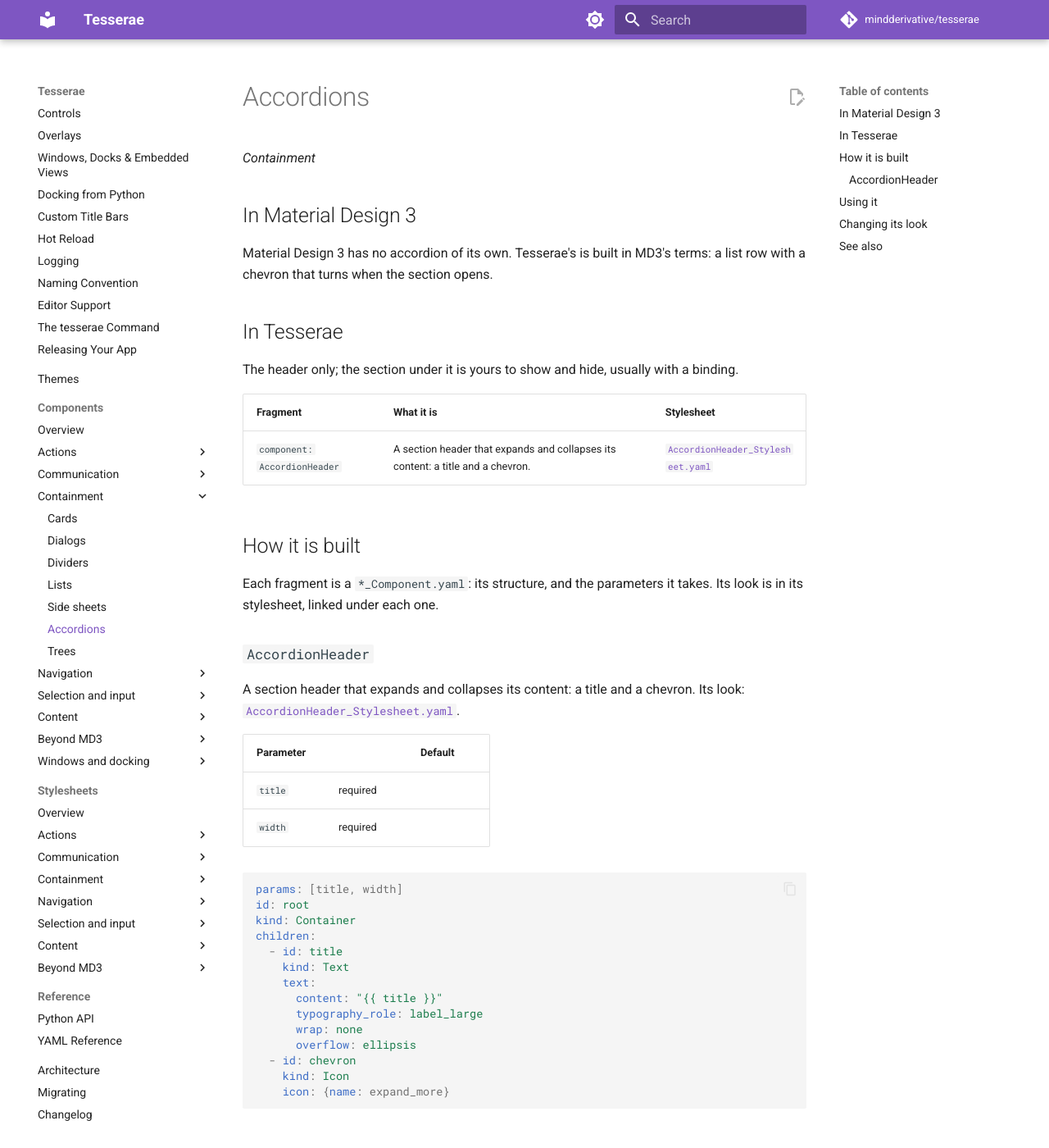
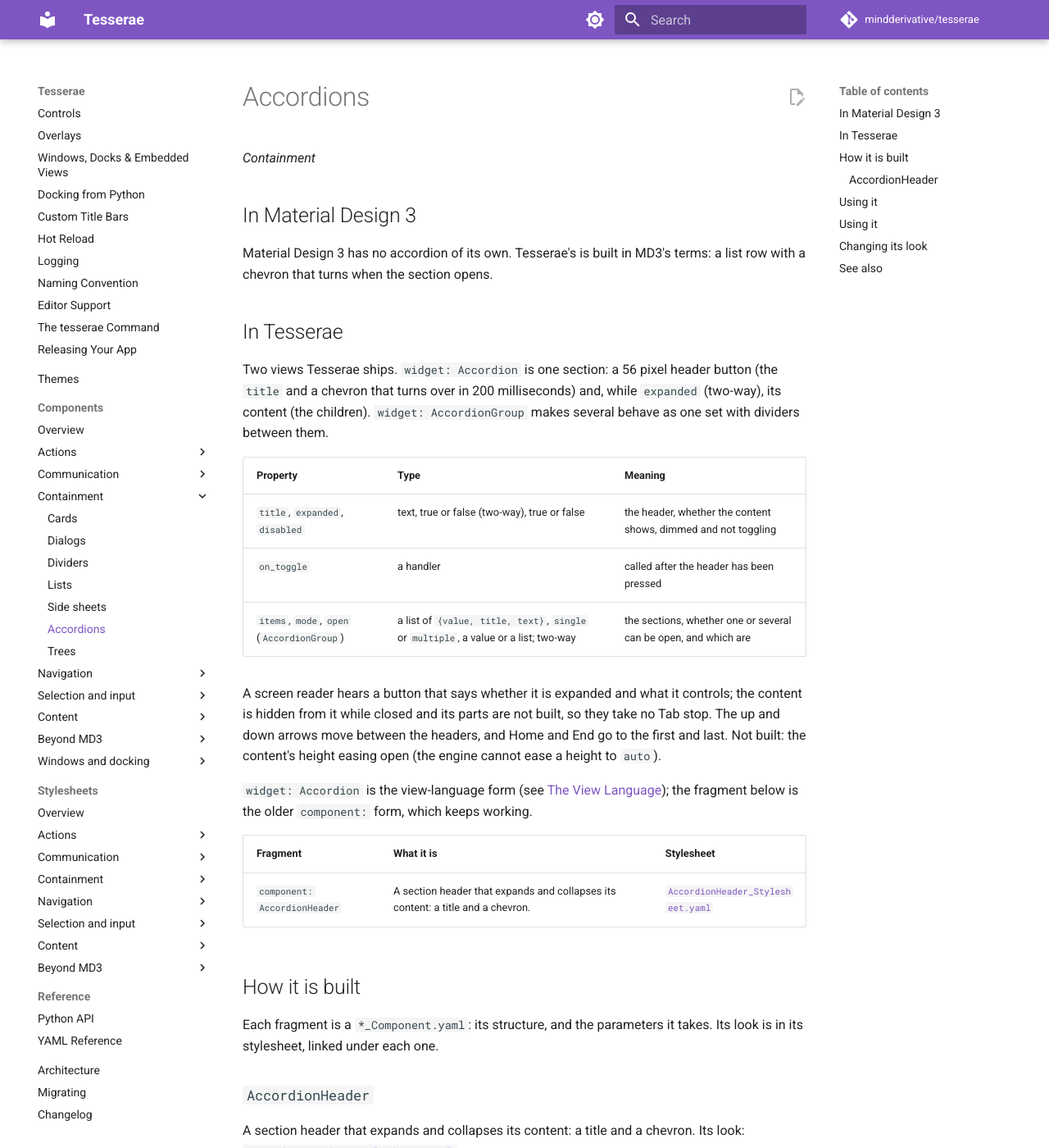
Before and after one commit to mindderivative/tesserae, an MkDocs documentation site: the page built from docs/components/accordions.md, in a window 1280 px wide and 1400 px high. Shown: the whole window at 82% size. Built offline with MkDocs 1.6.1 and Material for MkDocs 9.7.7, drawn with Linux system fonts in a browser that asks for light colours; comment, search, counter and statistics services are not loaded; some of the changed text lies outside the part shown.

Commit message:
0.5.0 #156: Accordion and AccordionGroup, shipped views (a header button with a turning chevron, single or multiple open, arrows between headers)
Co-Authored-By: Claude Sonnet 5.5 <noreply@anthropic.com>

````diff
--- a/docs/components/accordions.md
+++ b/docs/components/accordions.md
@@ -9,7 +9,20 @@ that turns when the section opens.
 
 ## In Tesserae
 
-The header only; the section under it is yours to show and hide, usually with a binding.
+Two views Tesserae ships. `widget: Accordion` is one section: a 56 pixel header button (the `title` and a chevron that turns over in 200 milliseconds) and, while `expanded`
+(two-way), its content (the children). `widget: AccordionGroup` makes several behave as one set with dividers between them.
+
+| Property | Type | Meaning |
+| --- | --- | --- |
+| `title`, `expanded`, `disabled` | text, true or false (two-way), true or false | the header, whether the content shows, dimmed and not toggling |
+| `on_toggle` | a handler | called after the header has been pressed |
+| `items`, `mode`, `open` (`AccordionGroup`) | a list of `{value, title, text}`, `single` or `multiple`, a value or a list; two-way | the sections, whether one or several can be open, and which are |
+
+A screen reader hears a button that says whether it is expanded and what it controls; the content is hidden from it while closed and its parts are not built, so they
+take no Tab stop. The up and down arrows move between the headers, and Home and End go to the first and last. Not built: the content's height easing open
+(the engine cannot ease a height to `auto`).
+
+`widget: Accordion` is the view-language form (see [The View Language](../guide/view-language.md)); the fragment below is the older `component:` form, which keeps working.
 
 | Fragment | What it is | Stylesheet |
 | --- | --- | --- |
@@ -47,17 +60,24 @@ children:
 
 ## Using it
 
-In a view:
+```yaml
+name: faq
+widget: Container
+style: {flex_direction: vertical, gap: 16, width: 420, height: 360}
+children:
+  - widget: Accordion
+    title: Details
+    expanded: "{{ showing }}"
+    children:
+      - {widget: Text, text: More about it, typography_role: body_medium, style: {foreground: on_surface_variant}}
+  - widget: AccordionGroup
+    open: "{{ which }}"
+    items:
+      - {value: a, title: Shipping, text: Two days.}
+      - {value: b, title: Returns, text: Thirty days.}
+```
 
-```yaml
-# Home_View.yaml
-id: root
-kind: Container
-children:
-  - id: details
-    component: AccordionHeader
-    with: {title: Details, width: 320}
-```
+## Using it
 
 In Python:
 
````
Also changed, not shown: design/yaml-language.md (+2 -0 lines), docs/changelog.md (+2 -0 lines), src/tesserae/views/AccordionGroup_View.yaml (added, +25 -0 lines), src/tesserae/views/Accordion_Stylesheet.yaml (added, +10 -0 lines), src/tesserae/views/Accordion_View.yaml (added, +38 -0 lines), 2 other files.
